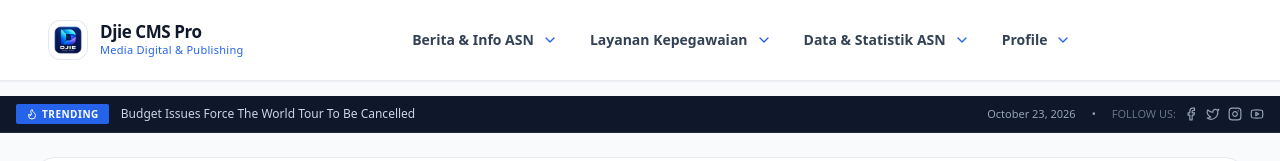
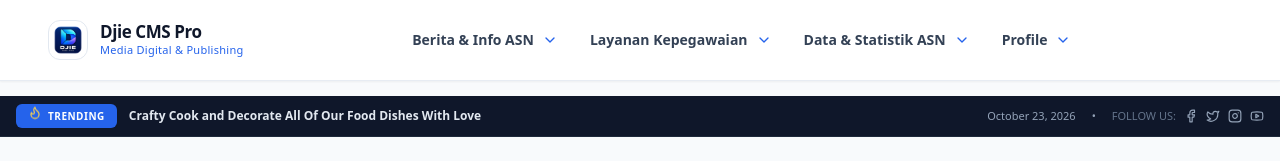
Before and after one commit to masadjie/djie-cms-pro, a React (Vite) app in the folder frontend/: page / in a window 1280 px wide. Shown: the top 161 px of the page. Built offline with nearby package versions, Linux system fonts and the light colour scheme; no server answers.

Commit message:
feat(editorial): add smooth auto-rotating ticker and shimmer animations to trending bar

```diff
--- a/frontend/src/components/home/EditorialNewsHome.jsx
+++ b/frontend/src/components/home/EditorialNewsHome.jsx
@@ -1,4 +1,4 @@
-import React, { useState } from 'react';
+import React, { useState, useEffect } from 'react';
 import { useQuery } from '@tanstack/react-query';
 import { Link, useNavigate } from 'react-router-dom';
 import api from '../../services/api';
@@ -44,6 +44,8 @@ export default function EditorialNewsHome() {
   const [newsletterEmail, setNewsletterEmail] = useState('');
   const [newsletterSent, setNewsletterSent] = useState(false);
   const [searchWord, setSearchWord] = useState('');
+  const [tickerIndex, setTickerIndex] = useState(0);
+  const [tickerFade, setTickerFade] = useState(true);
 
   // 1. Fetch CMS Web Settings
   const { data: settingsData } = useQuery({
@@ -254,13 +256,28 @@ export default function EditorialNewsHome() {
   })) : fallbackArticles;
 
   // Slices for each Neeon magazine section
-  const tickerItems = articles.slice(0, 4);
+  const tickerItems = articles.slice(0, 5);
   const heroMain = articles[0];
   const heroSide = articles.slice(1, 4);
   const topStories = articles.slice(0, 4);
   const whatsNewLead = articles[4] || articles[0];
   const whatsNewList = articles.slice(5, 8).length > 0 ? articles.slice(5, 8) : articles.slice(1, 4);
   const circularHighlights = customHighlights;
+
+  // Auto-rotating animated ticker for trending topics
+  useEffect(() => {
+    if (!tickerItems || tickerItems.length <= 1) return;
+    const interval = setInterval(() => {
+      setTickerFade(false);
+      setTimeout(() => {
+        setTickerIndex((prev) => (prev + 1) % tickerItems.length);
+        setTickerFade(true);
+      }, 300);
+    }, 4000);
+    return () => clearInterval(interval);
+  }, [tickerItems.length]);
+
+  const currentTicker = tickerItems[tickerIndex] || tickerItems[0];
 
   const handleSearchSubmit = (e) => {
     e.preventDefault();
@@ -287,13 +304,21 @@ export default function EditorialNewsHome() {
       <div className="bg-[#0f172a] text-slate-300 text-xs py-2 px-4 border-b border-slate-800">
         <div className="max-w-7xl mx-auto flex flex-col md:flex-row items-center justify-between gap-2">
           <div className="flex items-center gap-3 overflow-hidden w-full md:w-auto">
-            <span className="px-2.5 py-0.5 rounded-sm bg-blue-600 text-white font-black text-[10px] tracking-wider uppercase flex items-center gap-1 shrink-0">
-              <Flame className="w-3 h-3" />
-              TRENDING
+            <span className="relative inline-flex items-center gap-1.5 px-3 py-1 rounded-md bg-blue-600 text-white font-black text-[10px] tracking-wider uppercase shrink-0 shadow-sm overflow-hidden group">
+              <span className="absolute inset-0 bg-gradient-to-r from-transparent via-white/25 to-transparent -translate-x-full animate-[shimmer_2s_infinite]" />
+              <Flame className="w-3.5 h-3.5 text-amber-300 animate-[bounce_1.5s_infinite]" />
+              <span>TRENDING</span>
             </span>
-            <p className="truncate text-slate-300 text-xs font-medium hover:text-white transition-colors cursor-pointer">
-              {tickerItems[0]?.title || 'Here What in Battlefield Deluxe Edition Hotel Area Edition Simply Dummy Text'}
-            </p>
+            <div className="flex items-center gap-2 overflow-hidden min-w-0">
+              <Link
+                to={`/berita/${currentTicker?.slug || '#'}`}
+                className={`truncate text-slate-200 text-xs font-semibold hover:text-blue-400 transition-all duration-300 transform ${
+                  tickerFade ? 'opacity-100 translate-y-0' : 'opacity-0 -translate-y-2'
+                }`}
+              >
+                {currentTicker?.title || 'Memuat berita trending terkini...'}
+              </Link>
+            </div>
           </div>
           <div className="hidden md:flex items-center gap-4 text-[11px] text-slate-400 shrink-0">
             <span>{new Date().toLocaleDateString('en-US', { month: 'long', day: 'numeric', year: 'numeric' })}</span>
```
